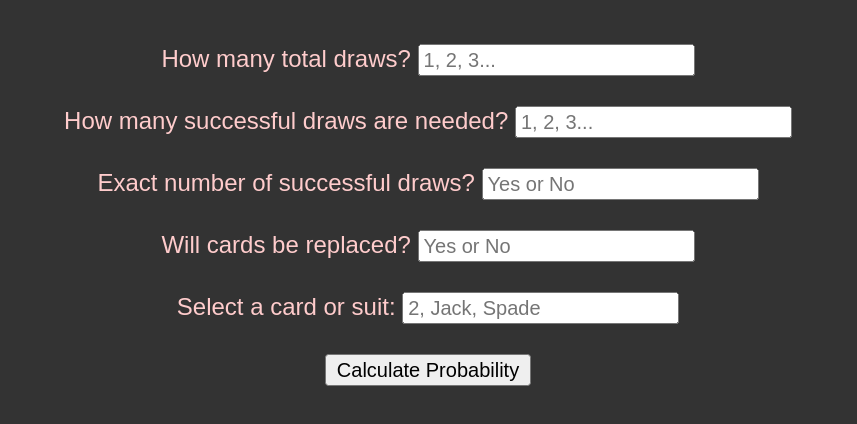
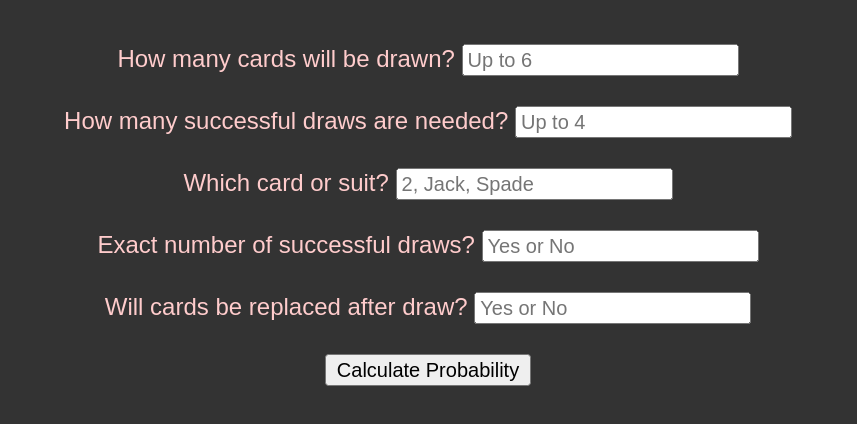
Before and after one commit to DrProfDavis/Card-Probability, a plain HTML site: page index.html in a window 1280 px wide. Shown: the part 120-544 px from the top of the page, without its empty margins (212-1069 px from the left). Drawn offline with Linux system fonts and the light colour scheme.

Commit message:
Questions more readable

```diff
--- a/index.html
+++ b/index.html
@@ -12,14 +12,20 @@
     <h1>Deck of Cards Statistics Calculator</h1>
 
     <div>
-        <label for="totalDraws">How many total draws?</label>
-        <input id="totalDraws" placeholder="1, 2, 3...">
+        <label for="totalDraws">How many cards will be drawn?</label>
+        <input id="totalDraws" placeholder="Up to 6">
         </input>
     </div>
 
     <div>
         <label for="successfulDraws">How many successful draws are needed?</label>
-        <input id="successfulDraws" placeholder="1, 2, 3...">
+        <input id="successfulDraws" placeholder="Up to 4">
+        </input>
+    </div>
+
+    <div>
+        <label for="selectedCard">Which card or suit?</label>
+        <input id="selectedCard" placeholder="2, Jack, Spade">
         </input>
     </div>
 
@@ -30,14 +36,8 @@
     </div>
 
     <div>
-        <label for="cardReplacement">Will cards be replaced?</label>
+        <label for="cardReplacement">Will cards be replaced after draw?</label>
         <input id="cardReplacement" placeholder="Yes or No">
-        </input>
-    </div>
-
-    <div>
-        <label for="selectedCard">Select a card or suit:</label>
-        <input id="selectedCard" placeholder="2, Jack, Spade">
         </input>
     </div>
 
```
